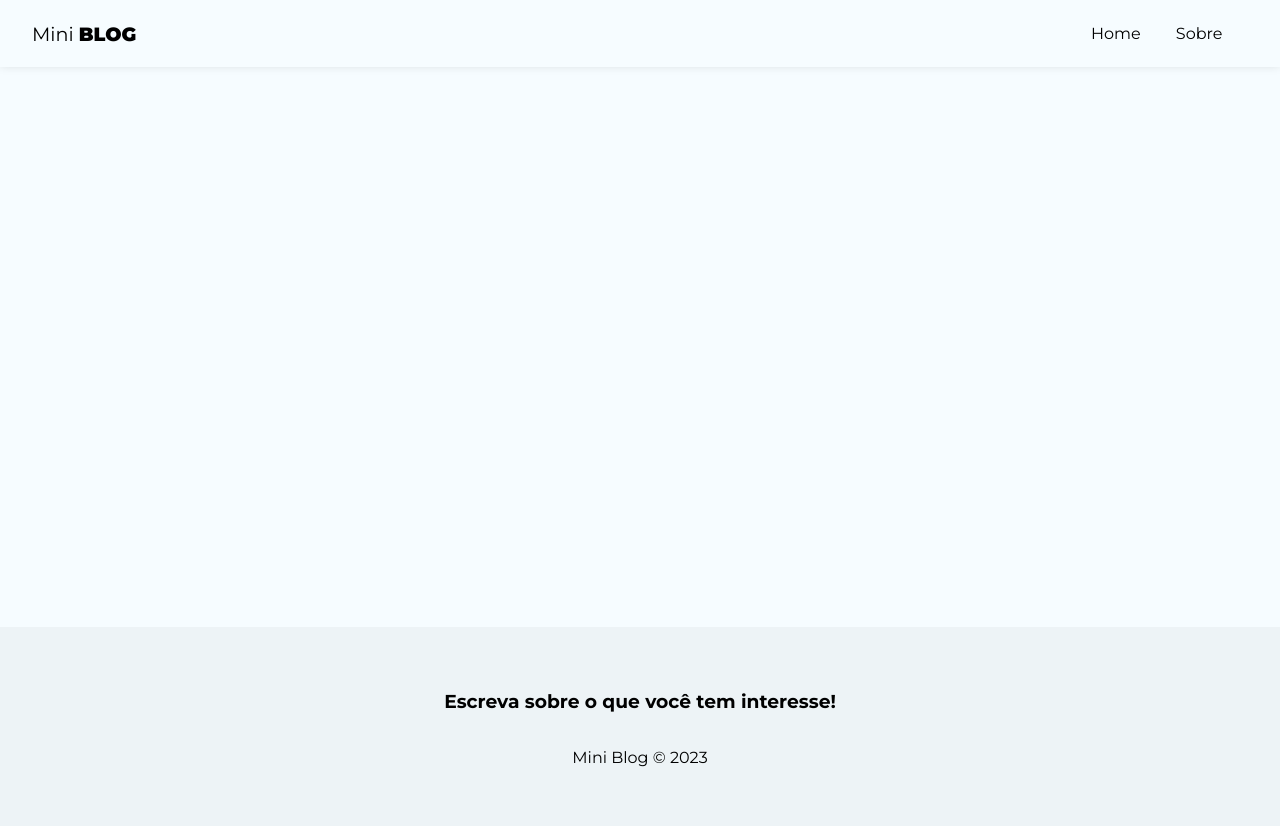
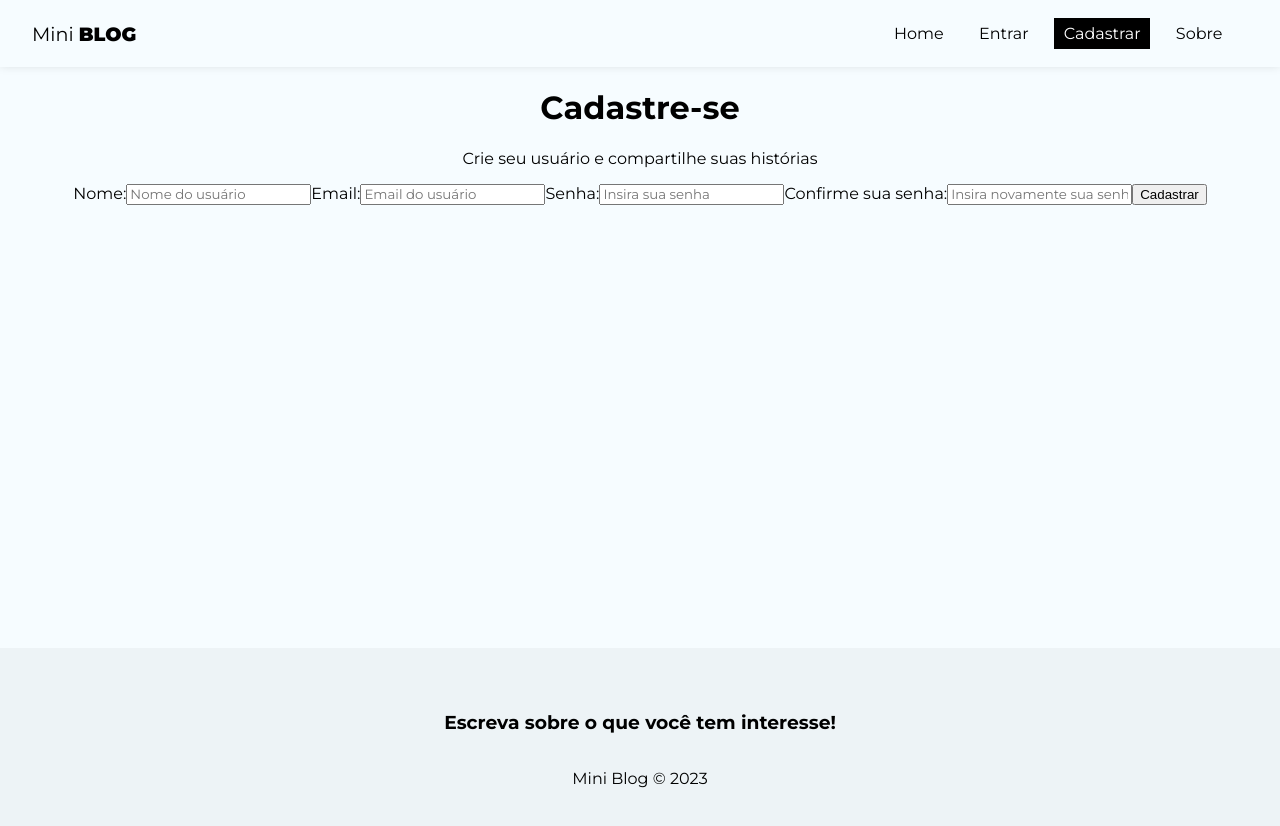
Before and after one commit to guiCarvalhoSP/projeto-miniblog, a React (Create React App) app: page /register in a window 1280 px wide. Shown: the top 826 px of the page. Built offline with nearby package versions, Linux system fonts and the light colour scheme.

Commit message:
Inicio dos formularios

```diff
--- a/src/App.js
+++ b/src/App.js
@@ -1,9 +1,13 @@
+import './App.css';
+
 import { BrowserRouter, Route, Routes } from 'react-router-dom';
-import './App.css';
+
+import Footer from './components/Footer';
+import Navbar from './components/Navbar';
+import About from './pages/About/About';
 import Home from './pages/Home/Home';
-import About from './pages/About/About';
-import Navbar from './components/Navbar';
-import Footer from './components/Footer';
+import Login from './pages/Login/Login';
+import Register from './pages/Register/Register';
 
 function App() {
   return (
@@ -15,6 +19,8 @@ function App() {
           <Routes>
             <Route path='/' element={<Home />}></Route>
             <Route path='/about' element={<About />}></Route>
+            <Route path='/login' element={<Login />}></Route>
+            <Route path='/register' element={<Register />}></Route>
           </Routes>
         </div>
         <Footer />
--- a/src/components/Navbar.js
+++ b/src/components/Navbar.js
@@ -13,6 +13,12 @@ const Navbar = () => {
                 <NavLink to="/" className={({isActive}) => (isActive ? styles.active : '')}>Home</NavLink>
             </li>
             <li>
+                <NavLink to="/login" className={({isActive}) => (isActive ? styles.active : '')}>Entrar</NavLink>
+            </li>
+            <li>
+                <NavLink to="/register" className={({isActive}) => (isActive ? styles.active : '')}>Cadastrar</NavLink>
+            </li>
+            <li>
                 <NavLink to="/about" className={({isActive}) => (isActive ? styles.active : '')}>Sobre</NavLink>
             </li>
         </ul>
--- /dev/null
+++ b/src/pages/Login/Login.js
@@ -0,0 +1,9 @@
+import styles from './Login.module.css';
+
+const Login = () => {
+  return (
+    <div>Login</div>
+  )
+}
+
+export default Login
--- /dev/null
+++ b/src/pages/Register/Register.js
@@ -0,0 +1,53 @@
+import styles from './Register.module.css';
+
+import { useState, useEffect } from 'react';
+
+const Register = () => {
+  return (
+    <div className={styles.register}>
+      <h1>Cadastre-se</h1>
+      <p>Crie seu usuário e compartilhe suas histórias</p>
+      <form>
+        <label>
+          <span>Nome:</span>
+          <input
+            type="text"
+            name='displayName'
+            required
+            placeholder='Nome do usuário'/>
+        </label>
+
+        <label>
+          <span>Email:</span>
+          <input
+            type="email"
+            name='email'
+            required
+            placeholder='Email do usuário'/>
+        </label>
+
+        <label>
+          <span>Senha:</span>
+          <input
+            type="password"
+            name='password'
+            required
+            placeholder='Insira sua senha'/>
+        </label>
+
+        <label>
+          <span>Confirme sua senha:</span>
+          <input
+            type="password"
+            name='confirmPassword'
+            required
+            placeholder='Insira novamente sua senha'/>
+        </label>
+
+        <button className='btn'>Cadastrar</button>
+      </form>
+    </div>
+  )
+}
+
+export default Register
--- /dev/null
+++ b/src/pages/Register/Register.module.css
@@ -0,0 +1,6 @@
+.register {
+    text-align: center;
+}
+.register p{
+    text-align: center;
+}
```
Also changed, not shown: src/pages/Login/Login.module.css (added).
